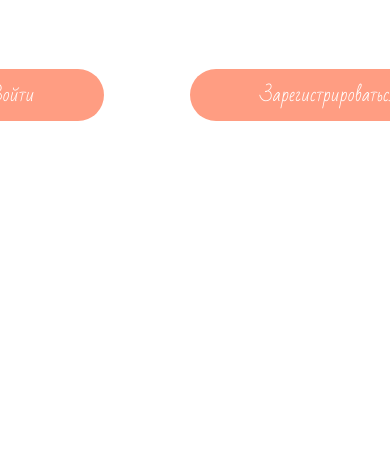
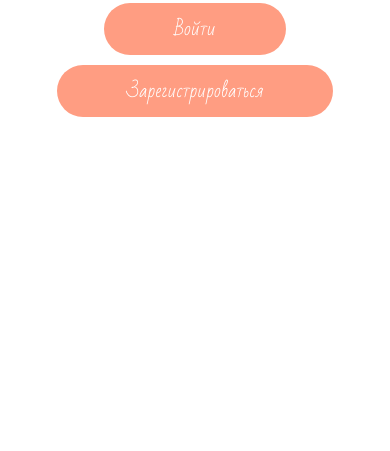
Before and after one commit to mflorya575/Layout-School-World-html, a plain HTML site: page login.html in a window 390 px wide. Shown: the part 393-844 px from the top of the page. Drawn offline with nearby package versions, Linux system fonts and the light colour scheme; some packages are replaced by stand-ins of ours; a script that the page names is missing.

Commit message:
сделана адаптив для login

```diff
--- a/scss/constants/_base.scss
+++ b/scss/constants/_base.scss
@@ -140,3 +140,14 @@ main {
 		color: #fff;
 	}
 }
+
+@media (max-width: 768px) {
+	._section-box {
+		margin-top: 40px;
+		display: block;
+		text-align: center;
+	}
+	._section-box button {
+		margin-bottom: 10px;
+	}
+}
```
Also changed, not shown: css/style.css, 1 other file.
